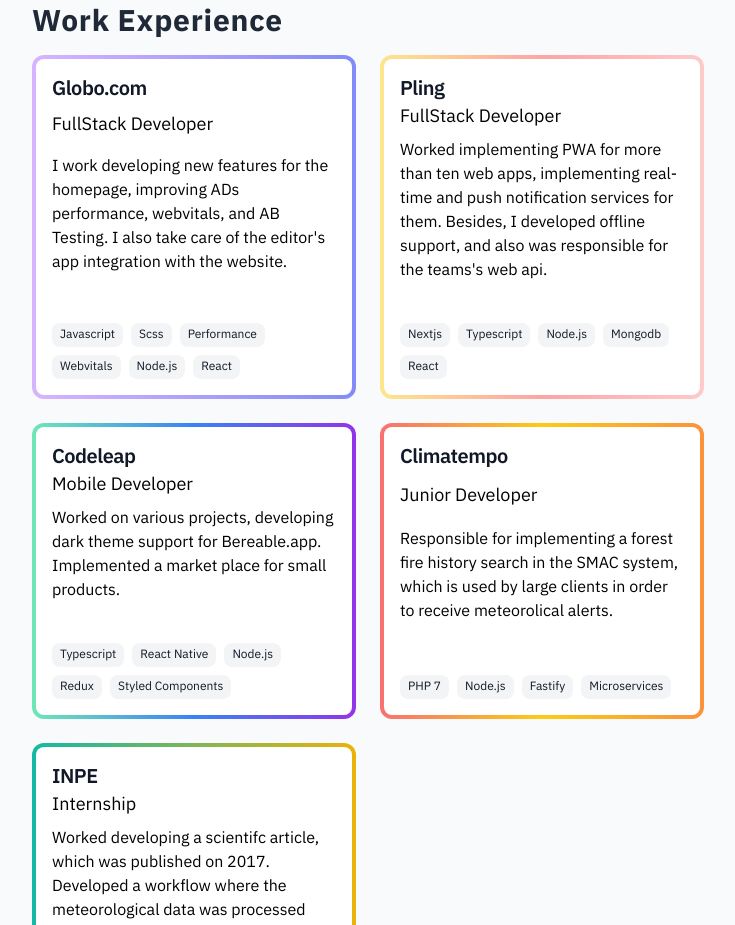
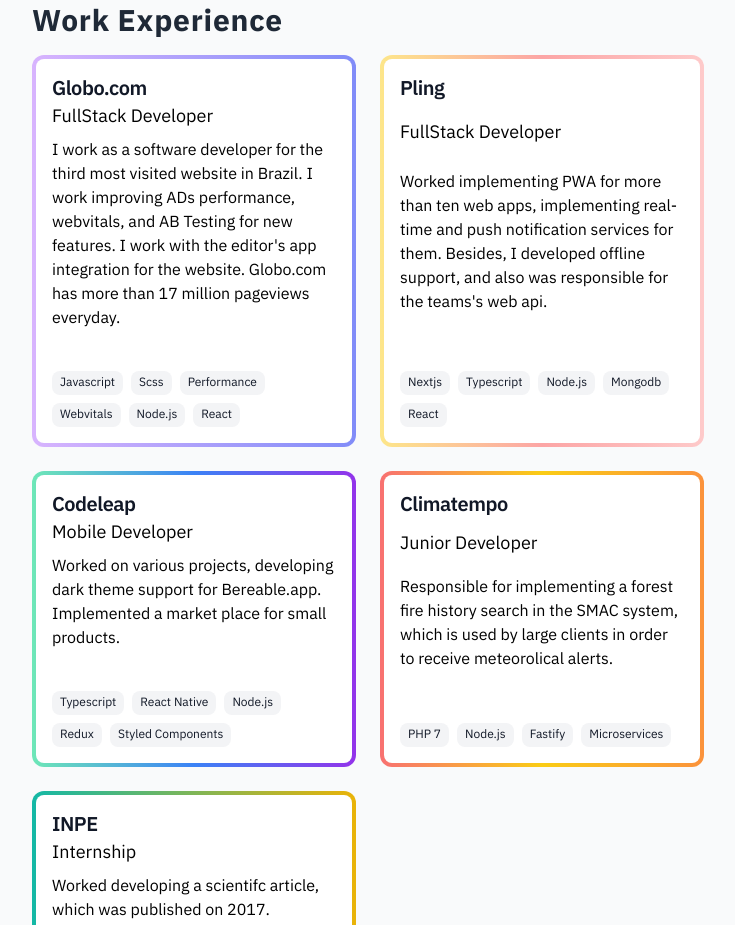
Before and after one commit to LucasMallmann/lucasmallmann, a Next.js app: page / in a window 1280 px wide. Shown: the part 920-1845 px from the top of the page, without its empty margins (272-1007 px from the left). Built offline with nearby package versions, Linux system fonts and the light colour scheme.

Commit message:
adjust seo

```diff
--- a/src/components/BlogSEO.tsx
+++ b/src/components/BlogSEO.tsx
@@ -16,7 +16,7 @@ export default function BlogSEO({
 }: Props) {
   const date = new Date(publishedAt).toISOString();
   const featuredImage = {
-    url: `https://personal-blog-coral.vercel.app${image}`,
+    url: `https://lucasmallmann.dev${image}`,
     alt: title,
   };
 
--- a/src/config/next-seo.config.ts
+++ b/src/config/next-seo.config.ts
@@ -5,16 +5,16 @@ const description = 'Fullstack Developer based in Brazil.';
 const SEO = {
   title,
   description,
-  canonical: 'https://personal-blog-coral.vercel.app',
+  canonical: 'https://lucasmallmann.dev',
   openGraph: {
     type: 'website',
     locale: 'en_IE',
-    url: 'https://personal-blog-coral.vercel.app',
+    url: 'https://lucasmallmann.dev',
     title,
     description,
     images: [
       {
-        url: 'https://personal-blog-coral.vercel.app/static/images/banner.png',
+        url: 'https://lucasmallmann.dev/static/images/banner.png',
         alt: title,
         width: 1280,
         height: 720,
--- a/src/pages/blog.tsx
+++ b/src/pages/blog.tsx
@@ -13,7 +13,7 @@ import Footer from 'components/Footer';
 import classNames from 'classnames';
 
 const title = 'Lucas Mallmann – Blog';
-const url = 'https://personal-blog-coral.vercel.app/blog';
+const url = 'https://lucasmallmann.dev/blog';
 const description =
   'Ideias sobre tecnologia, desenvolvimento de software, carreira e reflexões sobre a vida.';
 
--- a/src/pages/blog/[slug].tsx
+++ b/src/pages/blog/[slug].tsx
@@ -30,7 +30,7 @@ const Post: NextPageWithLayout = ({ post }: Props) => {
   return (
     <>
       <BlogSEO
-        url={`https://personal-blog-coral.vercel.app/blog/${post.slug}`}
+        url={`https://lucasmallmann.dev/blog/${post.slug}`}
         {...post}
       />
       <div className="w-full lg:w-8/12 mx-auto">
--- a/src/pages/index.tsx
+++ b/src/pages/index.tsx
@@ -33,9 +33,11 @@ const Home: NextPageWithLayout = () => {
                 FullStack Developer
               </WorkExperience.Description>
               <WorkExperience.Content>
-                I work developing new features for the homepage, improving ADs
-                performance, webvitals, and AB Testing. I also take care of the
-                editor's app integration with the website.
+                I work as a software developer for the third most visited
+                website in Brazil. I work improving ADs performance, webvitals,
+                and AB Testing for new features. I work with the editor's app
+                integration for the website. Globo.com has more than 17 million
+                pageviews everyday.
               </WorkExperience.Content>
               <WorkExperience.Tags
                 tags={[
```
